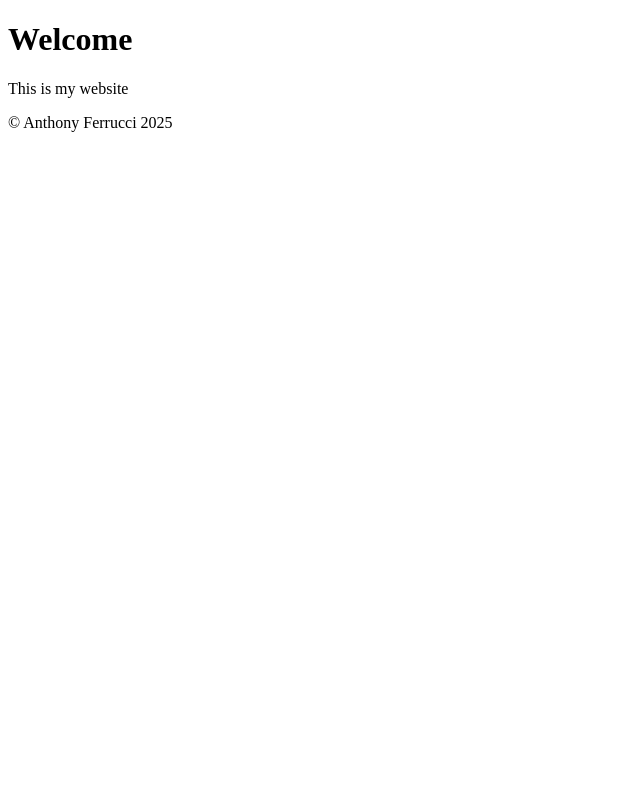
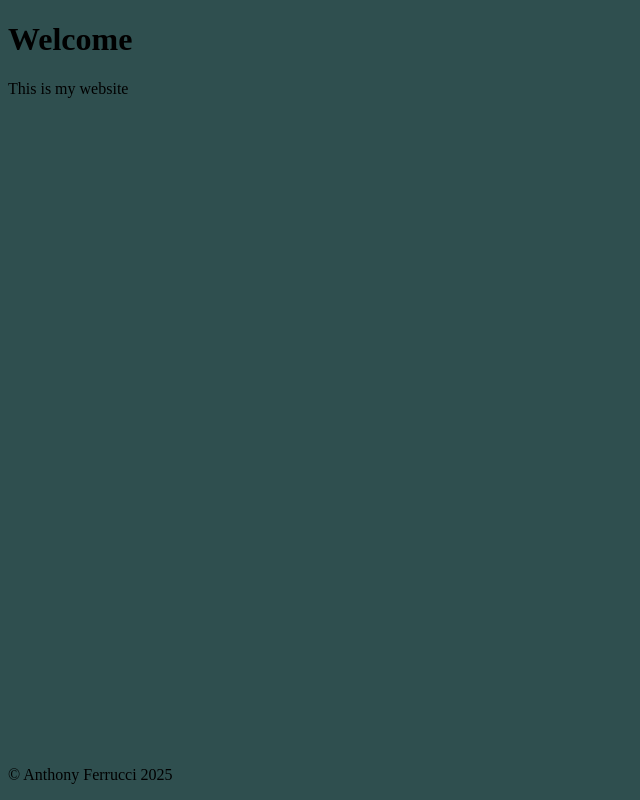
Before and after one commit to AnthonyFerr/NetlifyWebsite, a plain HTML site: page index.html in a window 1280 px wide. Shown: the whole page, without its empty margins (0-640 px from the left). Drawn offline with Linux system fonts and the light colour scheme.

Commit message:
started css

```diff
--- a/index.html
+++ b/index.html
@@ -5,6 +5,7 @@
     <meta name="viewport" content="width=device-width, initial-scale=1" />
     <meta name="description" content="My portfolio & information as a Junior Computer Science student at Wentworth." />
     <title> Anthony's Website </title>
+    <link rel="stylesheet" href="main.css">
 
 </head>
 <body>
--- /dev/null
+++ b/main.css
@@ -0,0 +1,8 @@
+body {
+    background-color: darkslategray;
+}
+
+footer {
+    position: fixed;
+    bottom: 0px
+}
```
